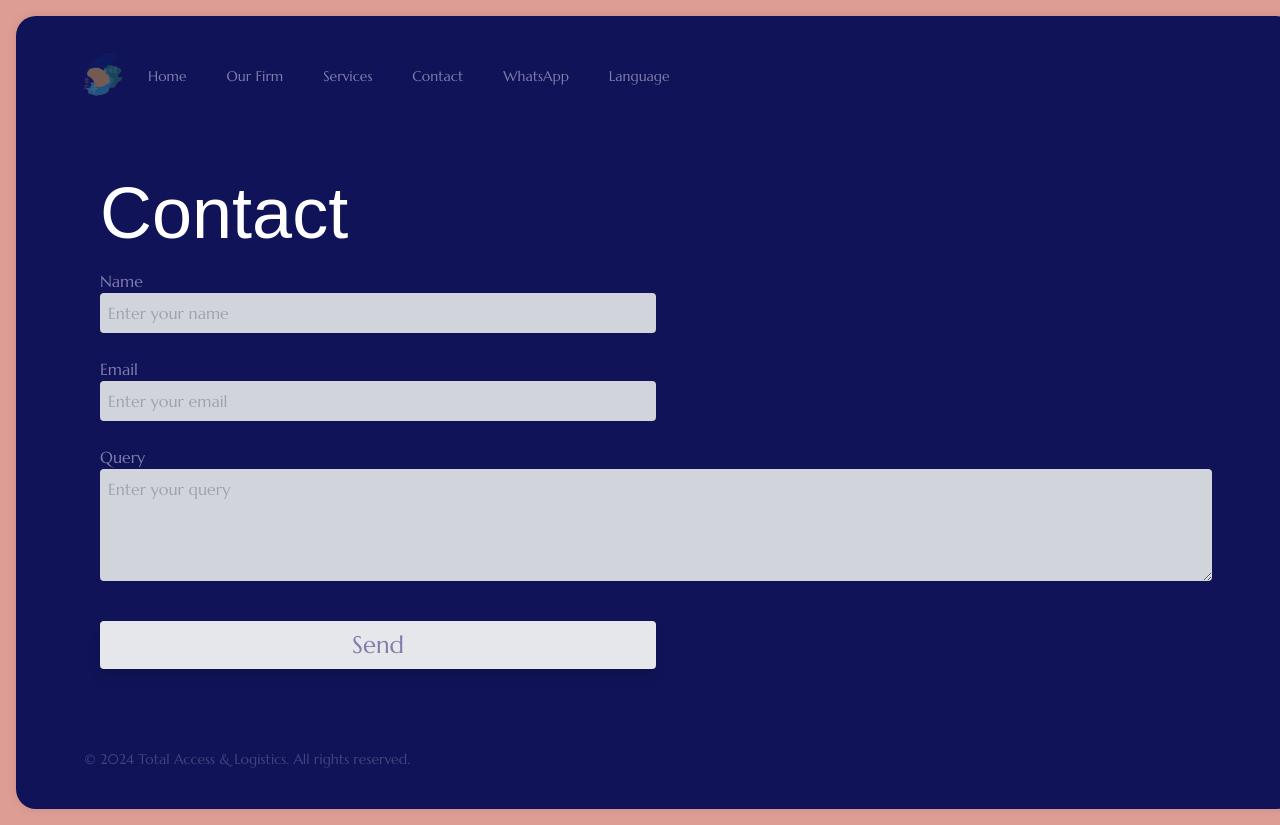
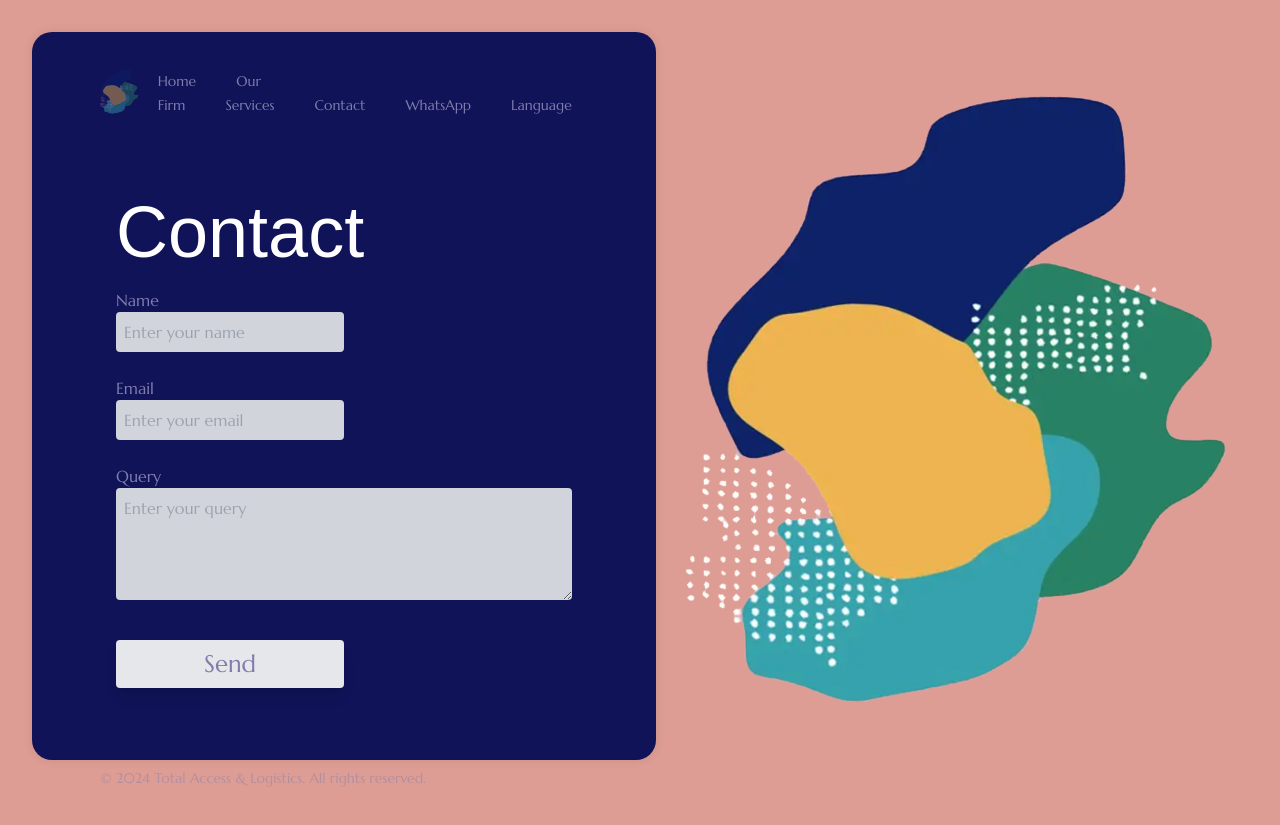
Before and after one commit to julord87/total-access, a Next.js app: page /contacto in a window 1280 px wide. Built offline with nearby package versions, Linux system fonts and the light colour scheme; a web font is replaced by a local one.

Commit message:
Refactor layout and header components for improved structure and responsiveness

```diff
--- a/src/app/layout.tsx
+++ b/src/app/layout.tsx
@@ -32,11 +32,21 @@ export default function RootLayout({ children }: { children: React.ReactNode })
   }, [language]);
 
   return (
-    <html lang={language.toLowerCase()}>
+    <html lang="en">
       <body
         className={`${nanumMyeongjoRegular.variable} ${nanumMyeongjoBold.variable} ${nanumMyeongjoExtraBold.variable} antialiased`}
       >
-        {children}
+        <div className="lg:flex h-screen">
+          {/* Contenedor izquierdo para el contenido */}
+          <div className="lg:flex-1 lg:pb-10 lg:m-4">
+            {children}
+          </div>
+
+          {/* Contenedor derecho para la imagen de fondo */}
+          <div className="relative flex-1">
+            <div className="absolute inset-0 bg-center bg-no-repeat" style={{ backgroundImage: "url('/images/bg.png')" }}></div>
+          </div>
+        </div>
       </body>
     </html>
   );
--- a/src/components/Header.tsx
+++ b/src/components/Header.tsx
@@ -65,17 +65,23 @@ const Header: React.FC<HeaderProps> = ({ language, setLanguage }) => {
         <Link href="/contacto" className="block py-2 lg:inline hover:opacity-75 text-sm">
           {language === "EN" ? "Contact" : language === "ZH" ? "联系" : "Contacto"}
         </Link>
-        <Link
-          href={
-            language === "ZH"
-              ? "/wechat-contact" // Página con el QR y las instrucciones para WeChat
-              : "https://wa.me/5491138248813?text=Hola%21%20Quisiera%20realizar%20una%20consulta%20sobre%20sus%20servicios."
-          }
+          <Link
+          href="https://wa.me/5491138248813?text=Hola%21%20Quisiera%20realizar%20una%20consulta%20sobre%20sus%20servicios."
           className="block py-2 lg:inline hover:opacity-75 text-sm"
           rel="noopener noreferrer"
+          target="_blank"
         >
-          {language === "ZH" ? "微信号" : "WhatsApp"}
+          {language === "ZH" ? "WhatsApp" : "WhatsApp"}
         </Link>
+        {language === "ZH" && (
+          <Link
+            href="/wechat-contact" // Página con el QR y las instrucciones para WeChat
+            className="block py-2 lg:inline hover:opacity-75 text-sm"
+            rel="noopener noreferrer"
+          >
+            微信号
+          </Link>
+        )}
 
         {/* Menú de idiomas dentro de la misma navegación */}
         <div className="relative py-2 lg:inline hover:opacity-75 text-sm font-color5">
```
